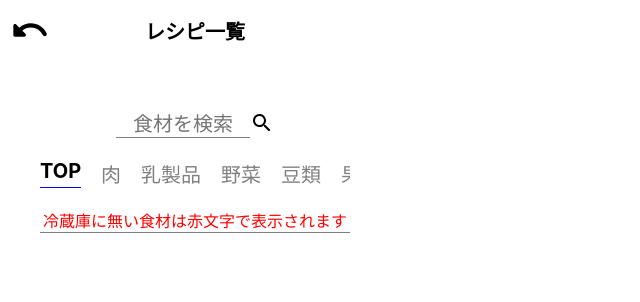
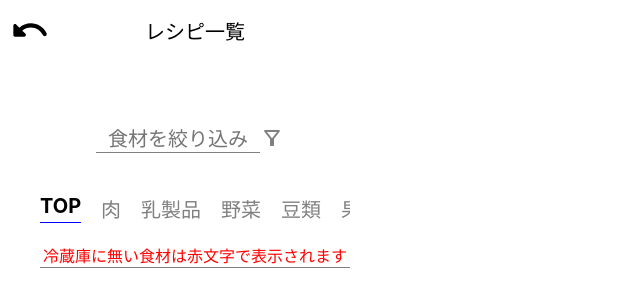
Before and after one commit to KentY6/Recipe-in-the-refrigerator, a React (Create React App) app: page /recipesPage in a window 1280 px wide. Shown: the top 302 px of the page, without its empty margins (0-640 px from the left). Built offline with nearby package versions, Linux system fonts and the light colour scheme.

Commit message:
adjustSearchFunktion

```diff
--- a/src/app/App.css
+++ b/src/app/App.css
@@ -125,7 +125,7 @@
 
 .categoryTab {
   display: flex;
-  margin-top: 20px;
+  margin-top: 40px;
   padding-bottom: 20px;
   overflow-x: auto;
 }
@@ -182,17 +182,12 @@
   width: 100%;
   margin-top: 16px;
   font-size: 20px;
-  font-weight: bold;
   text-align: center;
   z-index: 0;
 }
 
 .foodListContainer {
-  margin-top: 86px;
-}
-
-.RefrigeratorContainer {
-  margin-top: 20px;
+  margin-top: 100px;
 }
 
 .searchRecipe {
@@ -316,17 +311,23 @@
   display: flex;
   align-items: center;
   justify-content: center;
-  margin-top: 25px;
+  margin-top: 40px;
+
+  margin-right: 10px;
 }
 
 .textBox {
-  width: 130px;
+  width: 160px;
   border: 0;
   border-bottom: 1px solid gray;
   outline: none;
   text-align: center;
   color: gray;
   font-size: 20px;
+}
+
+.searchIcon {
+  color: gray;
 }
 
 .foods {
--- a/src/components/SearchBar.js
+++ b/src/components/SearchBar.js
@@ -1,5 +1,5 @@
 import React, { useState } from "react";
-import SearchRoundedIcon from "@mui/icons-material/SearchRounded";
+import FilterAltOutlinedIcon from "@mui/icons-material/FilterAltOutlined";
 
 export const SearchBar = ({ searchFood, attribute }) => {
   const [searchWord, setSearchWord] = useState("");
@@ -15,12 +15,12 @@ export const SearchBar = ({ searchFood, attribute }) => {
         <input
           className="textBox"
           value={searchWord}
-          placeholder="食材を検索"
+          placeholder="食材を絞り込み"
           onChange={(e) => setSearchWord(e.target.value)}
           type="text"
         />
-        <div onClick={getInputText}>
-          <SearchRoundedIcon />
+        <div className="searchIcon" onClick={getInputText}>
+          <FilterAltOutlinedIcon />
         </div>
       </form>
     </div>
--- a/src/screens/AddFoodsPage.js
+++ b/src/screens/AddFoodsPage.js
@@ -61,13 +61,21 @@ export const AddFoodsPage = ({
   // フードリストのワード検索機能
   const foodListWordSearch = (searchWord) => {
     const foodListFilter = searchFood(searchWord, foodList);
-    setSearchedFoodInFoodList(foodListFilter);
+    if (foodListFilter.length === 0) {
+      setSearchedFoodInFoodList("notFound");
+    } else {
+      setSearchedFoodInFoodList(foodListFilter);
+    }
     setSelectedFoodListCategory("TOP");
   };
   // 冷蔵庫の中身のワード検索機能
   const refrigeratorWordSearch = (searchWord) => {
     const foodListFilter = searchFood(searchWord, foodInTheRefrigerator);
-    setSearchedFoodInRefrigerator(foodListFilter);
+    if (foodListFilter.length === 0) {
+      setSearchedFoodInRefrigerator("notFound");
+    } else {
+      setSearchedFoodInRefrigerator(foodListFilter);
+    }
     setSelectedRefrigeratorCategory("TOP");
   };
 
@@ -122,6 +130,9 @@ export const AddFoodsPage = ({
     ) {
       whichFoodArray = categorizedFoodInFoodList;
     }
+    if (searchedFoodInFoodList === "notFound") {
+      whichFoodArray = [];
+    }
     return whichFoodArray;
   };
   const whichFoodInFoodListResult = whichFoodInFoodList();
@@ -141,6 +152,9 @@ export const AddFoodsPage = ({
       selectedRefrigeratorCategory !== "TOP"
     ) {
       whichFoodArray = categorizedFoodInRefrigerator;
+    }
+    if (searchedFoodInRefrigerator === "notFound") {
+      whichFoodArray = [];
     }
     return whichFoodArray;
   };
```
